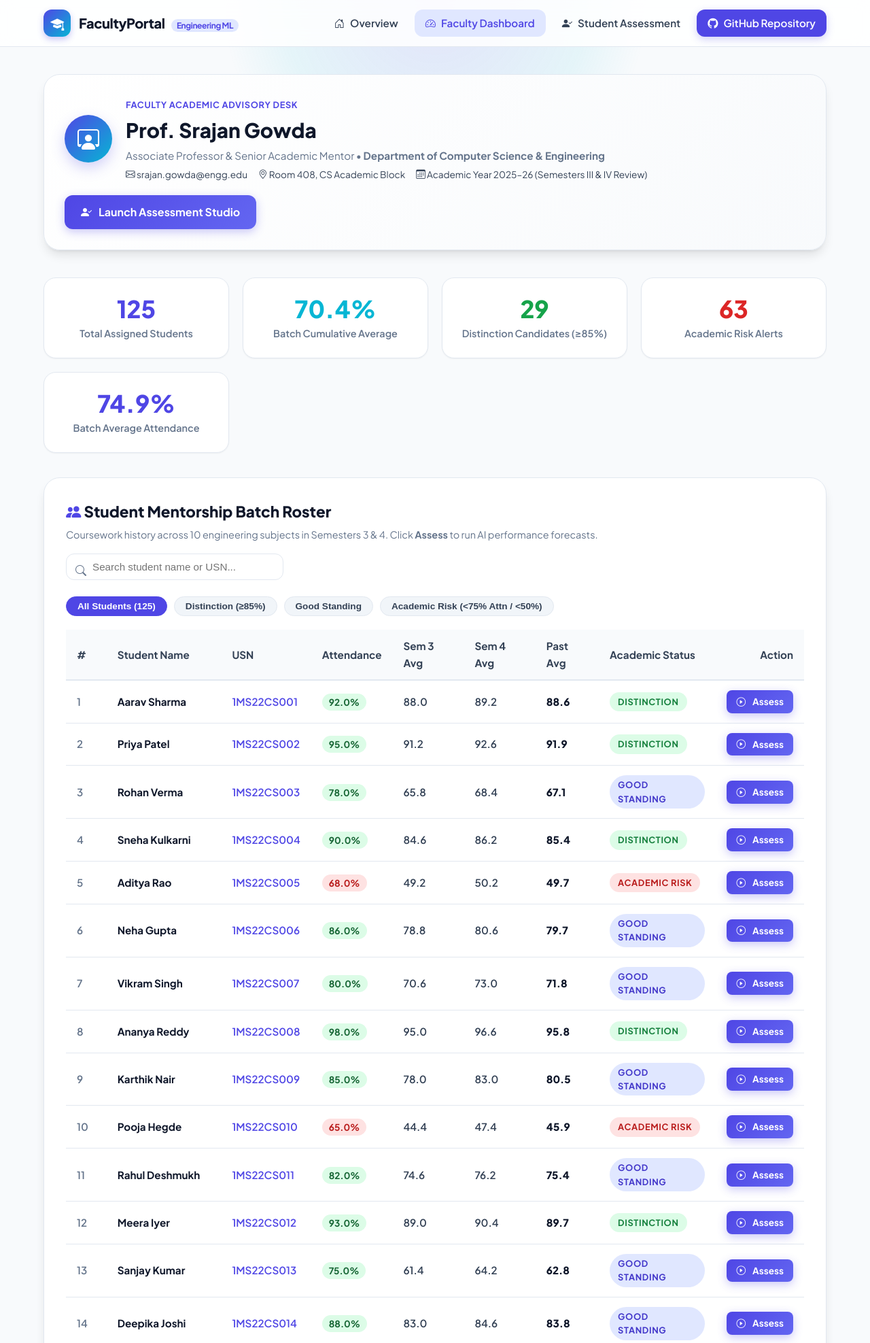
After one commit to srajangowda/ASAPM-Project, a Flask app: page /dashboard in a window 1280 px wide. The commit adds this page. Shown: the top 1975 px of the page at 68% size. Run offline with Flask 3, Linux system fonts and the light colour scheme.

Commit message:
Add dedicated faculty dashboard with student roster and faculty profile

```diff
--- a/app.py
+++ b/app.py
@@ -10,28 +10,92 @@ app = Flask(__name__)
 DATA_PATH = os.path.join("notebook", "data", "stud.csv")
 
 def get_student_roster():
-    """Load the student list and historical marks from the dataset."""
+    """Load the student list and historical marks from the dataset with computed metrics."""
     try:
         if os.path.exists(DATA_PATH):
             df = pd.read_csv(DATA_PATH)
         else:
             df = pd.read_csv(os.path.join("artifacts", "raw.csv"))
-        return df.to_dict(orient="records")
+
+        records = df.to_dict(orient="records")
+        for s in records:
+            sem3 = (float(s.get('eng_math_3', 0)) + float(s.get('data_structures', 0)) +
+                    float(s.get('digital_logic', 0)) + float(s.get('oop_java', 0)) +
+                    float(s.get('discrete_math', 0))) / 5.0
+            sem4 = (float(s.get('dbms', 0)) + float(s.get('operating_systems', 0)) +
+                    float(s.get('computer_networks', 0)) + float(s.get('design_analysis_algo', 0)) +
+                    float(s.get('software_engineering', 0))) / 5.0
+            overall = (sem3 + sem4) / 2.0
+            att = float(s.get('attendance_percentage', 0))
+
+            s['sem3_avg'] = round(sem3, 1)
+            s['sem4_avg'] = round(sem4, 1)
+            s['overall_avg'] = round(overall, 1)
+
+            if att < 75.0 or overall < 50.0:
+                s['academic_status'] = "Academic Risk"
+                s['status_badge'] = "badge-needs-help"
+            elif overall >= 85.0:
+                s['academic_status'] = "Distinction"
+                s['status_badge'] = "badge-excellent"
+            else:
+                s['academic_status'] = "Good Standing"
+                s['status_badge'] = "badge-good"
+
+        return records
     except Exception as e:
         print(f"Error loading student roster: {e}")
         return []
 
-# Home page / Faculty Portal Overview
+# 1. Landing Page / Overview
 @app.route('/')
 @app.route('/home')
 def index():
     students = get_student_roster()
     return render_template('index.html', total_students=len(students))
 
-# Form page - Student Selection & Performance Assessment
+# 2. Dedicated Faculty Dashboard
+@app.route('/dashboard')
+def dashboard():
+    students = get_student_roster()
+
+    total = len(students)
+    if total > 0:
+        class_avg = round(sum(s['overall_avg'] for s in students) / total, 1)
+        distinction_count = sum(1 for s in students if s['overall_avg'] >= 85.0)
+        at_risk_count = sum(1 for s in students if s['academic_status'] == "Academic Risk")
+        attendance_avg = round(sum(s.get('attendance_percentage', 0) for s in students) / total, 1)
+    else:
+        class_avg = 0.0
+        distinction_count = 0
+        at_risk_count = 0
+        attendance_avg = 0.0
+
+    faculty = {
+        "name": "Prof. Srajan Gowda",
+        "title": "Associate Professor & Senior Academic Mentor",
+        "department": "Department of Computer Science & Engineering",
+        "email": "srajan.gowda@engg.edu",
+        "office": "Room 408, CS Academic Block",
+        "course": "B.Tech CSE Batch 2022-26",
+        "term": "Academic Year 2025–26 (Semesters III & IV Review)"
+    }
+
+    stats = {
+        "total_students": total,
+        "class_avg": class_avg,
+        "distinction_count": distinction_count,
+        "at_risk_count": at_risk_count,
+        "attendance_avg": attendance_avg
+    }
+
+    return render_template('dashboard.html', faculty=faculty, stats=stats, students=students)
+
+# 3. Form Page - Student Selection & Performance Assessment Studio
 @app.route('/form', methods=['GET', 'POST'])
 def form():
     students = get_student_roster()
+    selected_student = request.args.get('student', '')
 
     if request.method == 'POST':
         student_name = request.form.get('student_name', 'Student')
@@ -145,7 +209,7 @@ def form():
 
         return render_template('result.html', report=student_report, results=predicted_score)
 
-    return render_template('form.html', students=students)
+    return render_template('form.html', students=students, selected_student=selected_student)
 
 # Direct Result page fallback
 @app.route('/result')
--- a/templates/base.html
+++ b/templates/base.html
@@ -28,7 +28,10 @@
 
             <div class="nav-links">
                 <a href="{{ url_for('index') }}" class="nav-link {% if request.path == '/' or request.path == '/home' %}active{% endif %}">
-                    <i class="bi bi-house-door"></i> Dashboard
+                    <i class="bi bi-house-door"></i> Overview
+                </a>
+                <a href="{{ url_for('dashboard') }}" class="nav-link {% if request.path == '/dashboard' %}active{% endif %}">
+                    <i class="bi bi-speedometer2"></i> Faculty Dashboard
                 </a>
                 <a href="{{ url_for('form') }}" class="nav-link {% if request.path == '/form' %}active{% endif %}">
                     <i class="bi bi-person-check-fill"></i> Student Assessment
--- /dev/null
+++ b/templates/dashboard.html
@@ -0,0 +1,195 @@
+{% extends 'base.html' %}
+{% block title %}Faculty Dashboard - Department of Computer Science & Engineering{% endblock %}
+
+{% block content %}
+<div class="dashboard-wrapper">
+    <!-- Faculty Profile Header Card -->
+    <div class="card" style="margin-bottom: 28px; padding: 30px; background: linear-gradient(135deg, #ffffff, #f8fafc);">
+        <div style="display: flex; justify-content: space-between; align-items: center; flex-wrap: wrap; gap: 20px;">
+            <div style="display: flex; align-items: center; gap: 20px;">
+                <div style="width: 70px; height: 70px; border-radius: 50%; background: linear-gradient(135deg, var(--primary), var(--secondary)); display: flex; align-items: center; justify-content: center; color: white; font-size: 2rem; box-shadow: 0 8px 20px rgba(79, 70, 229, 0.25);">
+                    <i class="bi bi-person-workspace"></i>
+                </div>
+                <div>
+                    <span style="font-size: 0.8rem; font-weight: 700; color: var(--primary); text-transform: uppercase; letter-spacing: 0.05em;">
+                        Faculty Academic Advisory Desk
+                    </span>
+                    <h1 style="font-size: 1.85rem; font-weight: 800; color: var(--dark); margin: 2px 0;">
+                        {{ faculty.name }}
+                    </h1>
+                    <p style="color: var(--muted); font-size: 0.95rem; margin-bottom: 4px;">
+                        {{ faculty.title }} &bull; <strong>{{ faculty.department }}</strong>
+                    </p>
+                    <div style="font-size: 0.85rem; color: var(--slate); display: flex; gap: 16px; flex-wrap: wrap;">
+                        <span><i class="bi bi-envelope"></i> {{ faculty.email }}</span>
+                        <span><i class="bi bi-geo-alt"></i> {{ faculty.office }}</span>
+                        <span><i class="bi bi-calendar3"></i> {{ faculty.term }}</span>
+                    </div>
+                </div>
+            </div>
+
+            <div>
+                <a href="{{ url_for('form') }}" class="btn btn-primary" style="padding: 12px 24px;">
+                    <i class="bi bi-person-check-fill"></i> Launch Assessment Studio
+                </a>
+            </div>
+        </div>
+    </div>
+
+    <!-- Batch Performance KPI Cards -->
+    <div class="stats-grid" style="margin-bottom: 36px;">
+        <div class="stat-card">
+            <div class="stat-value">{{ stats.total_students }}</div>
+            <div class="stat-label">Total Assigned Students</div>
+        </div>
+        <div class="stat-card">
+            <div class="stat-value" style="color: var(--secondary);">{{ stats.class_avg }}%</div>
+            <div class="stat-label">Batch Cumulative Average</div>
+        </div>
+        <div class="stat-card">
+            <div class="stat-value" style="color: #16a34a;">{{ stats.distinction_count }}</div>
+            <div class="stat-label">Distinction Candidates (&ge;85%)</div>
+        </div>
+        <div class="stat-card">
+            <div class="stat-value" style="color: #dc2626;">{{ stats.at_risk_count }}</div>
+            <div class="stat-label">Academic Risk Alerts</div>
+        </div>
+        <div class="stat-card">
+            <div class="stat-value" style="color: #4f46e5;">{{ stats.attendance_avg }}%</div>
+            <div class="stat-label">Batch Average Attendance</div>
+        </div>
+    </div>
+
+    <!-- Student Roster Management Table -->
+    <div class="card" style="padding: 32px;">
+        <div style="display: flex; justify-content: space-between; align-items: center; flex-wrap: wrap; gap: 16px; margin-bottom: 24px;">
+            <div>
+                <h2 style="font-size: 1.4rem; font-weight: 800; color: var(--dark); margin-bottom: 4px;">
+                    <i class="bi bi-people-fill" style="color: var(--primary);"></i> Student Mentorship Batch Roster
+                </h2>
+                <p style="color: var(--muted); font-size: 0.9rem;">
+                    Coursework history across 10 engineering subjects in Semesters 3 &amp; 4. Click <strong>Assess</strong> to run AI performance forecasts.
+                </p>
+            </div>
+
+            <!-- Instant Search Input -->
+            <div style="position: relative; width: 320px; max-width: 100%;">
+                <input type="text" id="rosterSearch" placeholder="Search student name or USN..."
+                       style="width: 100%; padding: 10px 16px 10px 38px; border: 1.5px solid var(--border); border-radius: var(--radius-md); font-size: 0.95rem;">
+                <i class="bi bi-search" style="position: absolute; left: 14px; top: 12px; color: var(--muted);"></i>
+            </div>
+        </div>
+
+        <!-- Filter Status Pills -->
+        <div style="display: flex; gap: 10px; margin-bottom: 20px; flex-wrap: wrap;">
+            <button type="button" class="filter-pill active-pill" onclick="filterRoster('all', this)">All Students ({{ students|length }})</button>
+            <button type="button" class="filter-pill" onclick="filterRoster('Distinction', this)">Distinction (&ge;85%)</button>
+            <button type="button" class="filter-pill" onclick="filterRoster('Good Standing', this)">Good Standing</button>
+            <button type="button" class="filter-pill" onclick="filterRoster('Academic Risk', this)">Academic Risk (<75% Attn / <50%)</button>
+        </div>
+
+        <!-- Table Container -->
+        <div style="overflow-x: auto;">
+            <table id="rosterTable" style="width: 100%; border-collapse: collapse; font-size: 0.95rem;">
+                <thead>
+                    <tr style="background: #f8fafc; border-bottom: 2px solid var(--border); text-align: left;">
+                        <th style="padding: 12px 16px; color: var(--slate); font-weight: 700;">#</th>
+                        <th style="padding: 12px 16px; color: var(--slate); font-weight: 700;">Student Name</th>
+                        <th style="padding: 12px 16px; color: var(--slate); font-weight: 700;">USN</th>
+                        <th style="padding: 12px 16px; color: var(--slate); font-weight: 700;">Attendance</th>
+                        <th style="padding: 12px 16px; color: var(--slate); font-weight: 700;">Sem 3 Avg</th>
+                        <th style="padding: 12px 16px; color: var(--slate); font-weight: 700;">Sem 4 Avg</th>
+                        <th style="padding: 12px 16px; color: var(--slate); font-weight: 700;">Past Avg</th>
+                        <th style="padding: 12px 16px; color: var(--slate); font-weight: 700;">Academic Status</th>
+                        <th style="padding: 12px 16px; color: var(--slate); font-weight: 700; text-align: right;">Action</th>
+                    </tr>
+                </thead>
+                <tbody>
+                    {% for s in students %}
+                    <tr class="roster-row" data-status="{{ s.academic_status }}" style="border-bottom: 1px solid var(--border); transition: background 0.15s ease;">
+                        <td style="padding: 14px 16px; color: var(--muted); font-weight: 600;">{{ loop.index }}</td>
+                        <td style="padding: 14px 16px; font-weight: 700; color: var(--dark);">
+                            {{ s.student_name }}
+                        </td>
+                        <td style="padding: 14px 16px; font-weight: 600; color: var(--primary);">
+                            {{ s.usn }}
+                        </td>
+                        <td style="padding: 14px 16px;">
+                            <span style="font-size: 0.85rem; font-weight: 700; padding: 4px 10px; border-radius: 999px; {% if s.attendance_percentage < 75 %}background: #fee2e2; color: #b91c1c;{% else %}background: #dcfce7; color: #166534;{% endif %}">
+                                {{ s.attendance_percentage }}%
+                            </span>
+                        </td>
+                        <td style="padding: 14px 16px; color: var(--slate); font-weight: 600;">{{ s.sem3_avg }}</td>
+                        <td style="padding: 14px 16px; color: var(--slate); font-weight: 600;">{{ s.sem4_avg }}</td>
+                        <td style="padding: 14px 16px; font-weight: 800; color: var(--dark);">{{ s.overall_avg }}</td>
+                        <td style="padding: 14px 16px;">
+                            <span class="result-badge {{ s.status_badge }}" style="margin-bottom: 0; padding: 4px 12px; font-size: 0.8rem;">
+                                {{ s.academic_status }}
+                            </span>
+                        </td>
+                        <td style="padding: 14px 16px; text-align: right;">
+                            <a href="{{ url_for('form') }}?student={{ s.student_name }}" class="btn btn-primary" style="padding: 6px 14px; font-size: 0.85rem; border-radius: 8px;">
+                                <i class="bi bi-play-circle"></i> Assess
+                            </a>
+                        </td>
+                    </tr>
+                    {% endfor %}
+                </tbody>
+            </table>
+        </div>
+    </div>
+</div>
+
+<style>
+.filter-pill {
+    background: #f1f5f9;
+    border: 1px solid var(--border);
+    border-radius: 999px;
+    padding: 6px 16px;
+    font-size: 0.85rem;
+    font-weight: 600;
+    color: var(--slate);
+    cursor: pointer;
+    transition: all 0.2s ease;
+}
+.filter-pill:hover, .filter-pill.active-pill {
+    background: var(--primary);
+    color: white;
+    border-color: var(--primary);
+}
+.roster-row:hover {
+    background: #f8fafc;
+}
+</style>
+
+<script>
+// Filter by status tab
+function filterRoster(status, btn) {
+    document.querySelectorAll('.filter-pill').forEach(p => p.classList.remove('active-pill'));
+    btn.classList.add('active-pill');
+
+    const rows = document.querySelectorAll('.roster-row');
+    rows.forEach(row => {
+        if (status === 'all' || row.getAttribute('data-status') === status) {
+            row.style.display = '';
+        } else {
+            row.style.display = 'none';
+        }
+    });
+}
+
+// Live Search Input
+document.getElementById('rosterSearch')?.addEventListener('input', function(e) {
+    const q = e.target.value.toLowerCase().trim();
+    const rows = document.querySelectorAll('.roster-row');
+    rows.forEach(row => {
+        const text = row.innerText.toLowerCase();
+        if (text.includes(q)) {
+            row.style.display = '';
+        } else {
+            row.style.display = 'none';
+        }
+    });
+});
+</script>
+{% endblock %}
--- a/templates/form.html
+++ b/templates/form.html
@@ -31,7 +31,7 @@
                         data-cn="{{ s.computer_networks }}"
                         data-daa="{{ s.design_analysis_algo }}"
                         data-se="{{ s.software_engineering }}"
-                        {% if loop.first %}selected{% endif %}>
+                        {% if selected_student and selected_student == s.student_name %}selected{% elif not selected_student and loop.first %}selected{% endif %}>
                     {{ s.student_name }} &mdash; USN: {{ s.usn }} (Attendance: {{ s.attendance_percentage }}%)
                 </option>
                 {% endfor %}
```
Also changed, not shown: tests/test_app.py (+6 -0 lines).
